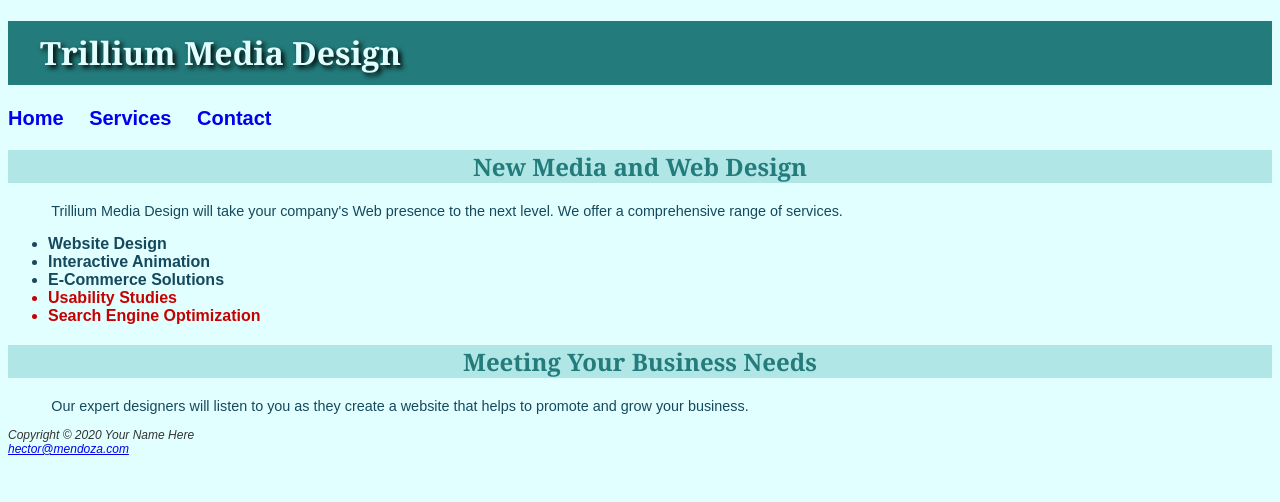
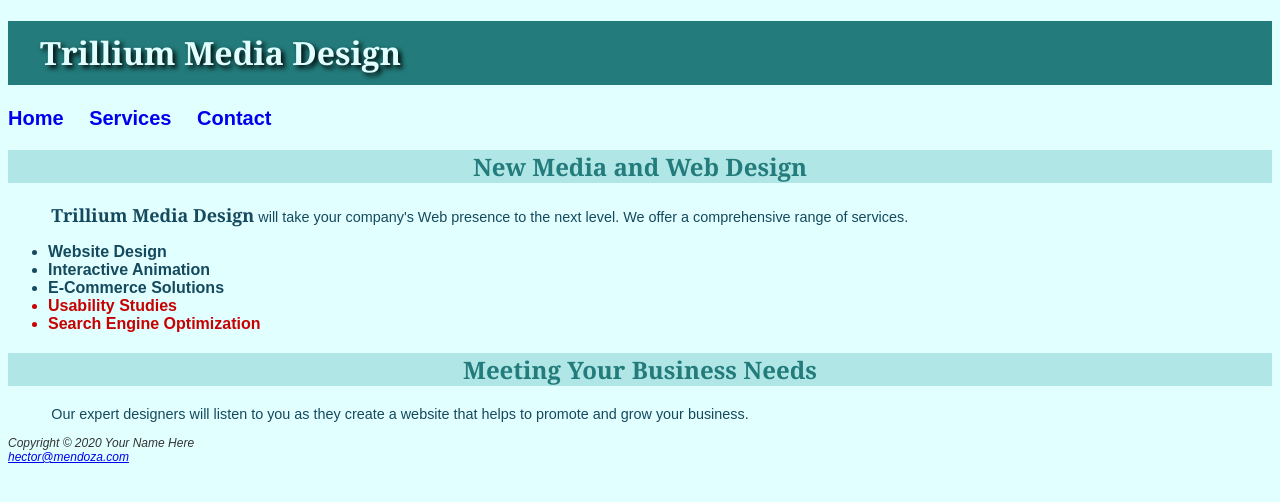
Before and after one commit to hkmendo4760/my-html-project, a plain HTML site: page docs/index.html in a window 1280 px wide. Drawn offline with Linux system fonts and the light colour scheme.

Commit message:
Add styled span element to paragraph

```diff
--- a/docs/index.html
+++ b/docs/index.html
@@ -28,6 +28,9 @@ ul { font-weight: bold; }
 footer { color: #333333;
          font-size: .75em;
          font-style: italic; }
+.company { font-weight: bold;
+           font-family: Georgia, "Times New Roman", serif;
+           font-size: 1.25em; }
 </style>
 </head>
 <body>
@@ -39,7 +42,7 @@ footer { color: #333333;
  </nav>
  <main>
    <h2>New Media and Web Design</h2>
-   <p>Trillium Media Design will take your company&#39;s Web presence to the next level. We offer a comprehensive range of services.</p>
+   <p><span class="company">Trillium Media Design</span> will take your company&#39;s Web presence to the next level. We offer a comprehensive range of services.</p>
    <ul>
      <li>Website Design</li>
      <li>Interactive Animation</li>
```
